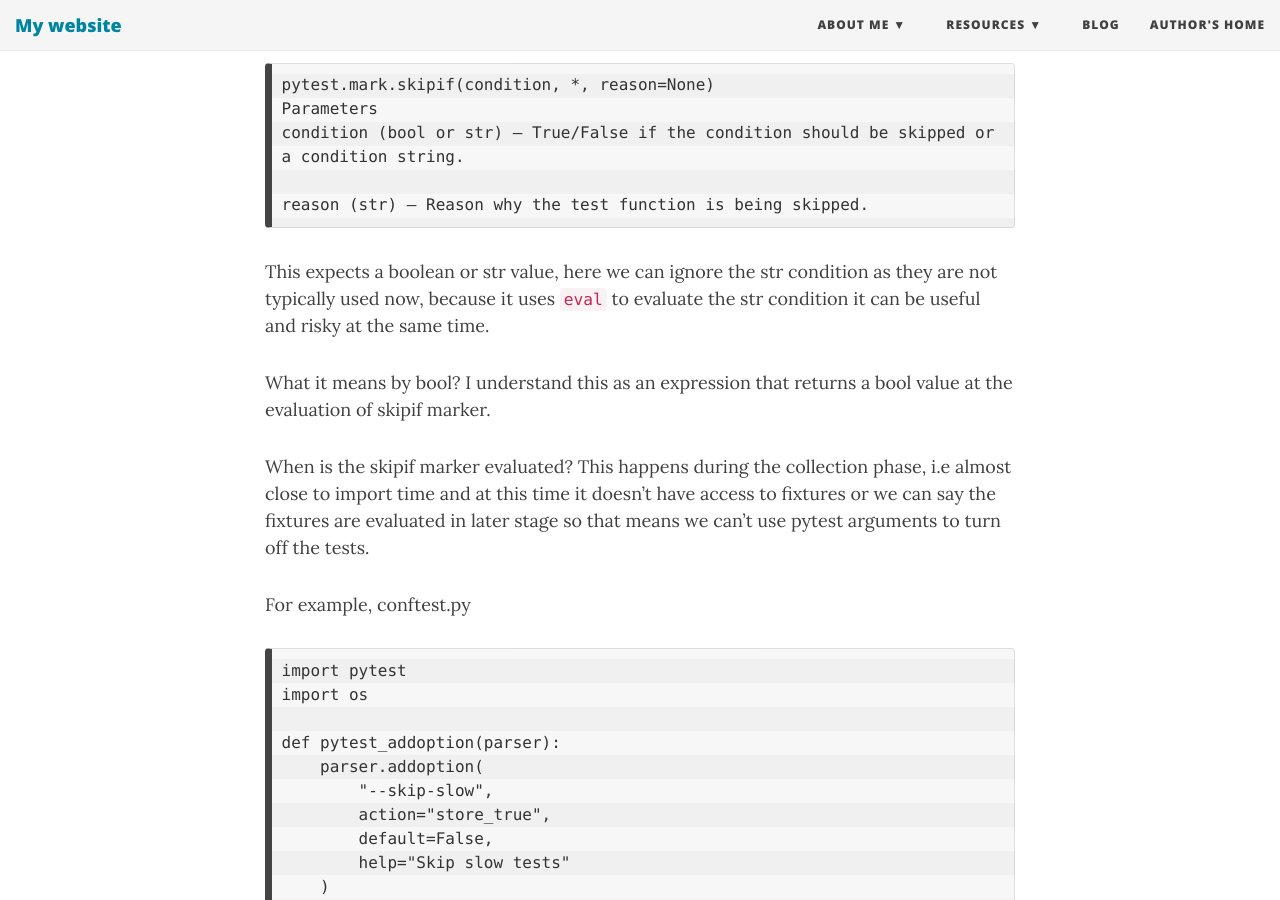
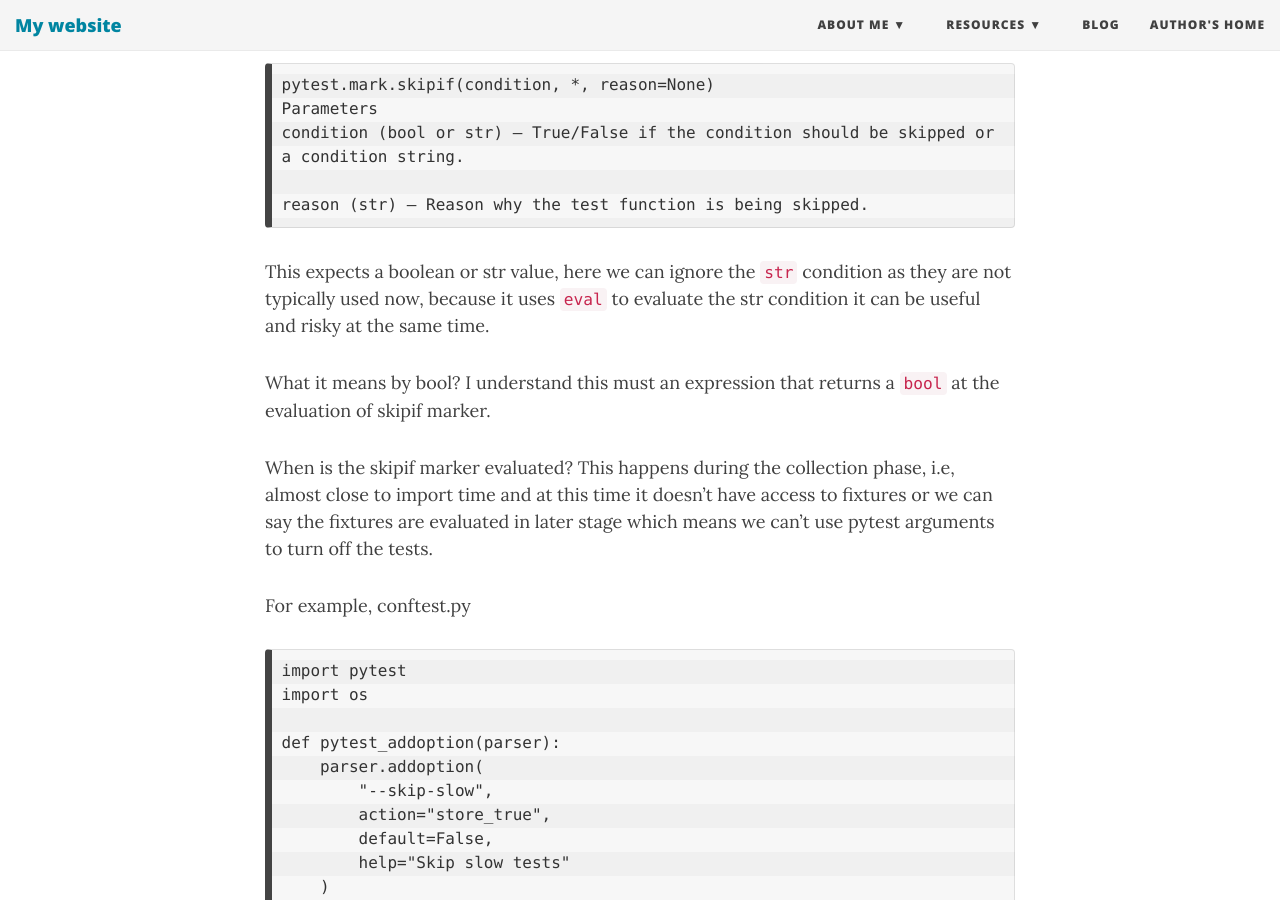
Before and after one commit to ennc0d3/ennc0d3.github.io, a Jekyll site: the page built from _posts/2023-03-14-Pytest-Trouble-with-skipif-marker.md, in a window 1280 px wide and 900 px high, scrolled down 419 px. Built offline with Jekyll 4.4.1, drawn with Linux system fonts in a browser that asks for light colours; nearby versions of some CDN libraries; comment, search, counter and statistics services are not loaded; some of the changed text lies outside the part shown.

Commit message:
pytest: Understanding skipif condition evaluation(2)

````diff
--- a/_posts/2023-03-14-Pytest-Trouble-with-skipif-marker.md
+++ b/_posts/2023-03-14-Pytest-Trouble-with-skipif-marker.md
@@ -9,17 +9,17 @@ condition (bool or str) – True/False if the condition should be skipped or a c
 
 reason (str) – Reason why the test function is being skipped.
 ```
-This expects a boolean or str value, here we can ignore the str condition as they are not
+This expects a boolean or str value, here we can ignore the `str` condition as they are not
 typically used now, because it uses `eval` to evaluate the str condition it can be useful
 and risky at the same time.
 
-What it means by bool? I understand this as an expression that returns a bool value
-at the evaluation of skipif marker.
+What it means by bool? I understand this must an expression that returns a `bool` at the
+evaluation of skipif marker.
 
 When is the skipif marker evaluated?
-This happens during the collection phase, i.e almost close to import time and at this time
-it doesn't have access to fixtures or we can say the fixtures are evaluated in later stage so
-that means we can't use pytest arguments to turn off the tests.
+This happens during the collection phase, i.e, almost close to import time and at this time
+it doesn't have access to fixtures or we can say the fixtures are evaluated in later stage which
+means we can't use pytest arguments to turn off the tests.
 
 For example,
 conftest.py
@@ -78,21 +78,20 @@ Now, if i use skipif marker like the one below,
 ```
 @pytest.mark.skipif(is_skip_slow_set, reason="--skip-slow is set in args")
 ```
-Will it skip? This wouldn't call **is_skip_slow_set**, i think this is considered as
-reference to the function and it evaluates to **True** so the test would be skipped
+Will it skip? This wouldn't call **is_skip_slow_set**, why? because it is the reference to
+reference to the function which is pythonic **True** so the test would be skipped
 independent of the **--skip-slow** flag with is incorrect and confusing. Beware of this
 pitfall.
 
 Lesson is that, skipif needs an bool condition and that is evaluated at the import/collection
 time only way is to use the **is_skip_slow_set()** which is also limiting as we can't
 use the values from fixtures like *Config*. For this to work as intended the the environment
-variable must to set outside the pytest invocation that defeats the purpose of the pytest
+variable must to set outside the pytest invocation which defeats the purpose of the pytest
 argument.
 
-The much cleaner solution is to make use of the **pytest_collection_modifyitems**, that is
-the correct way,
+The cleaner solution is to use of the **pytest_collection_modifyitems**,
 
-The correct conftest.py would be,
+The corrected conftest.py would be,
 ```
 import pytest
 import os
````
Also changed, not shown: other parts of _posts/2023-03-14-Pytest-Trouble-with-skipif-marker.md (+1 -1 lines).
